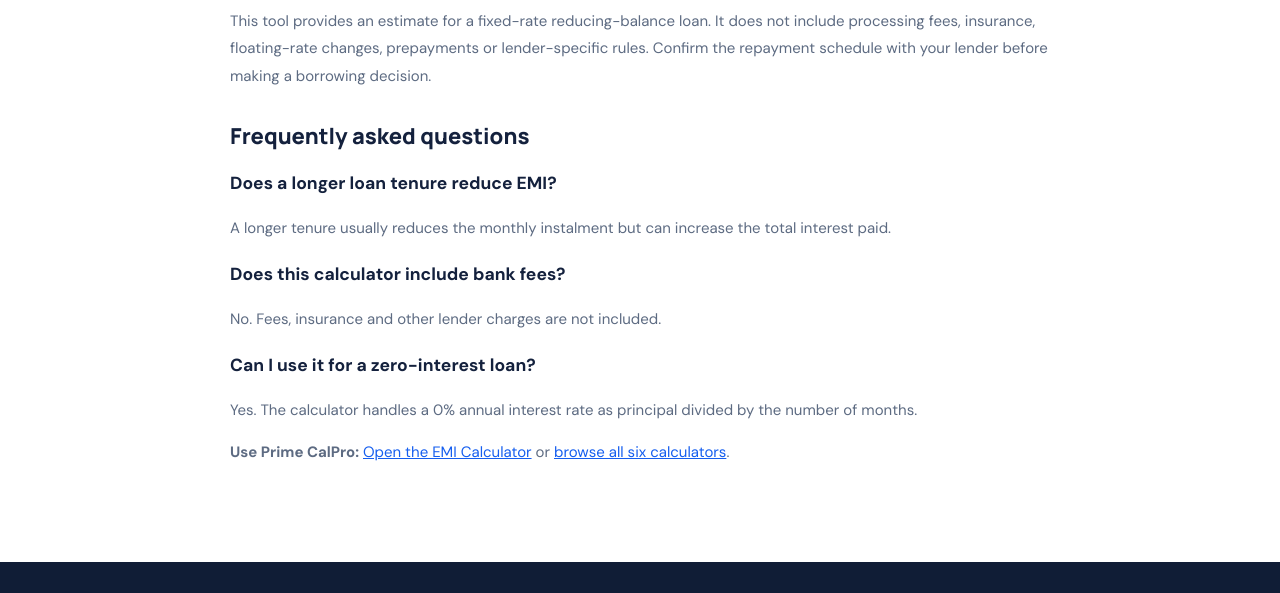
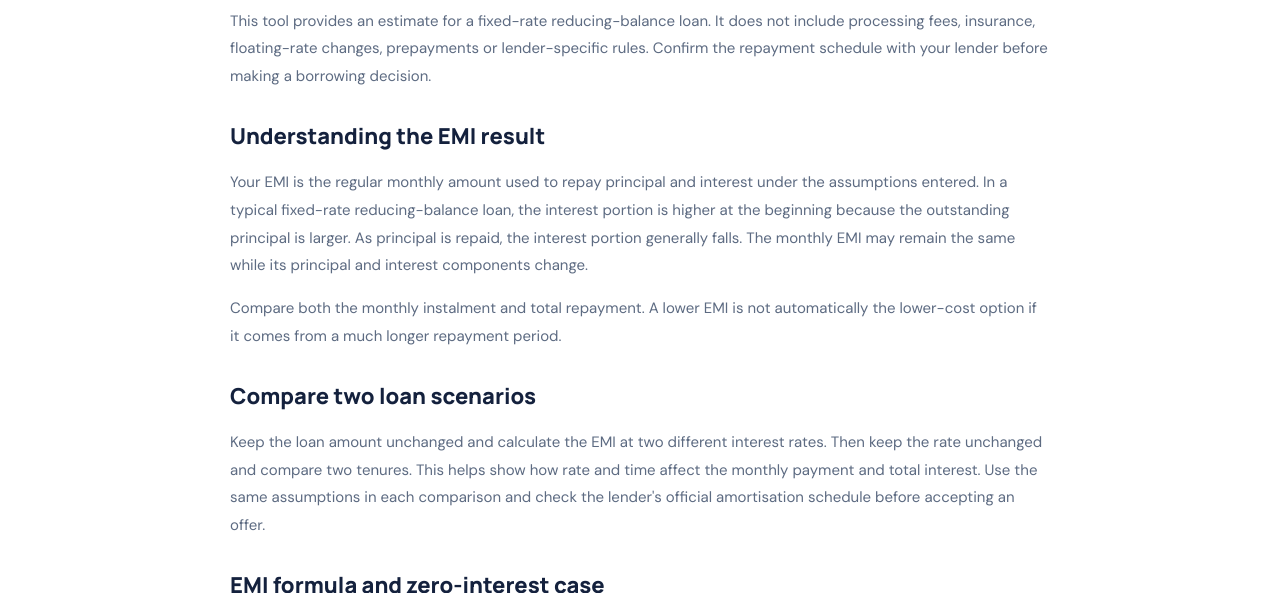
Before and after one commit to ayan-78/calpro, a plain HTML site: page emi-calculator.html in a window 1280 px wide. Shown: the part 974-1567 px from the top of the page. Drawn offline with Linux system fonts and the light colour scheme.

Commit message:
Improve original calculator guidance for AdSense quality review

```diff
--- a/emi-calculator.html
+++ b/emi-calculator.html
@@ -28,6 +28,9 @@
 <section><h2>How to use this EMI calculator</h2><p>Enter the loan principal in rupees, the annual interest rate as a percentage and the tenure in years. Select Calculate EMI to view the estimated monthly payment, principal, interest and total repayment. Try different rates or tenures to compare scenarios.</p></section>
 <section><h2>Example calculation</h2><p>For illustration, a ₹10,00,000 loan at 8.5% annual interest over 10 years produces an estimated EMI of about ₹12,398 per month. Actual lender figures may differ because of fees, rate resets, payment dates and rounding.</p></section>
 <section><h2>Important limitations</h2><p>This tool provides an estimate for a fixed-rate reducing-balance loan. It does not include processing fees, insurance, floating-rate changes, prepayments or lender-specific rules. Confirm the repayment schedule with your lender before making a borrowing decision.</p></section>
+<section><h2>Understanding the EMI result</h2><p>Your EMI is the regular monthly amount used to repay principal and interest under the assumptions entered. In a typical fixed-rate reducing-balance loan, the interest portion is higher at the beginning because the outstanding principal is larger. As principal is repaid, the interest portion generally falls. The monthly EMI may remain the same while its principal and interest components change.</p><p>Compare both the monthly instalment and total repayment. A lower EMI is not automatically the lower-cost option if it comes from a much longer repayment period.</p></section>
+<section><h2>Compare two loan scenarios</h2><p>Keep the loan amount unchanged and calculate the EMI at two different interest rates. Then keep the rate unchanged and compare two tenures. This helps show how rate and time affect the monthly payment and total interest. Use the same assumptions in each comparison and check the lender's official amortisation schedule before accepting an offer.</p></section>
+<section><h2>EMI formula and zero-interest case</h2><p>For a monthly rate greater than zero, EMI = P × r × (1 + r)<sup>n</sup> ÷ ((1 + r)<sup>n</sup> − 1). The annual rate is divided by 12 and 100 to obtain the monthly rate, and the tenure in years is multiplied by 12 to obtain the number of instalments. If the rate is zero, the payment is simply the principal divided by the number of instalments.</p></section>
 <section><h2>Frequently asked questions</h2>
 <h3>Does a longer loan tenure reduce EMI?</h3><p>A longer tenure usually reduces the monthly instalment but can increase the total interest paid.</p>
 <h3>Does this calculator include bank fees?</h3><p>No. Fees, insurance and other lender charges are not included.</p>
```
